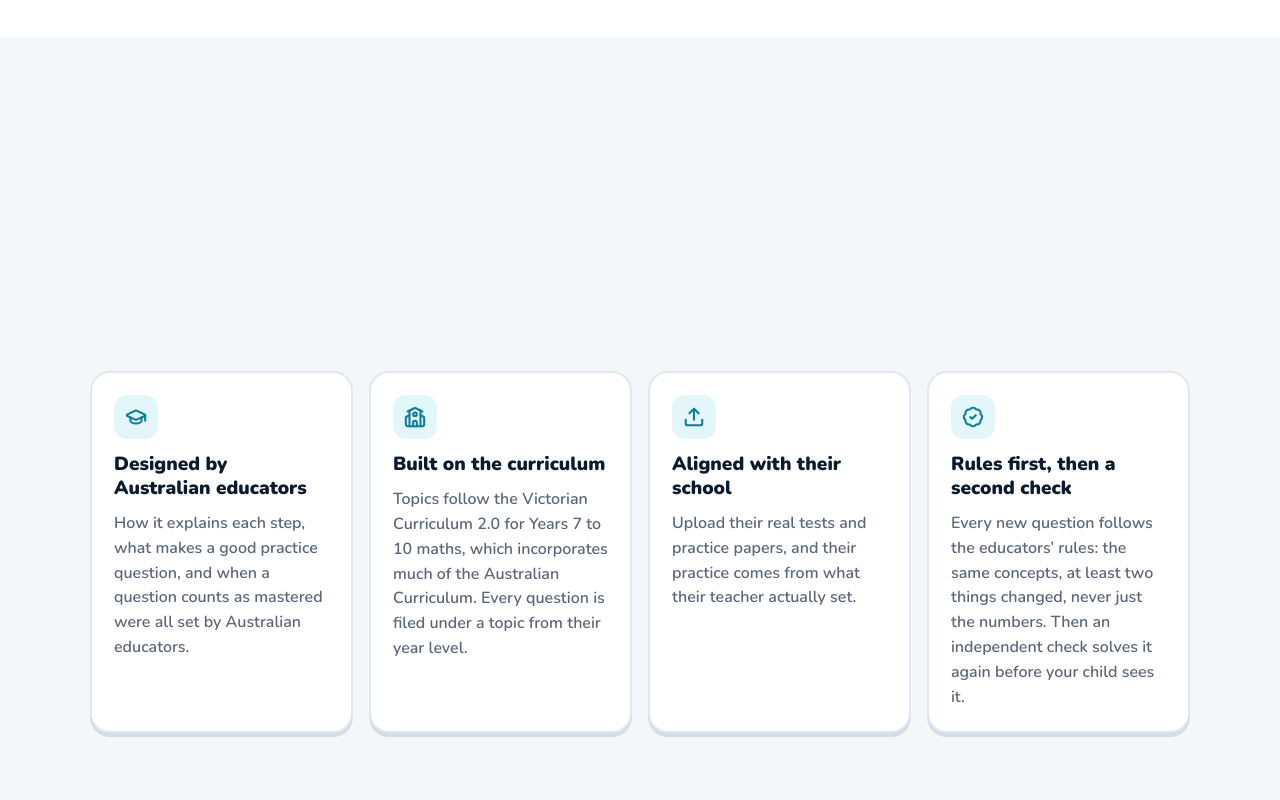
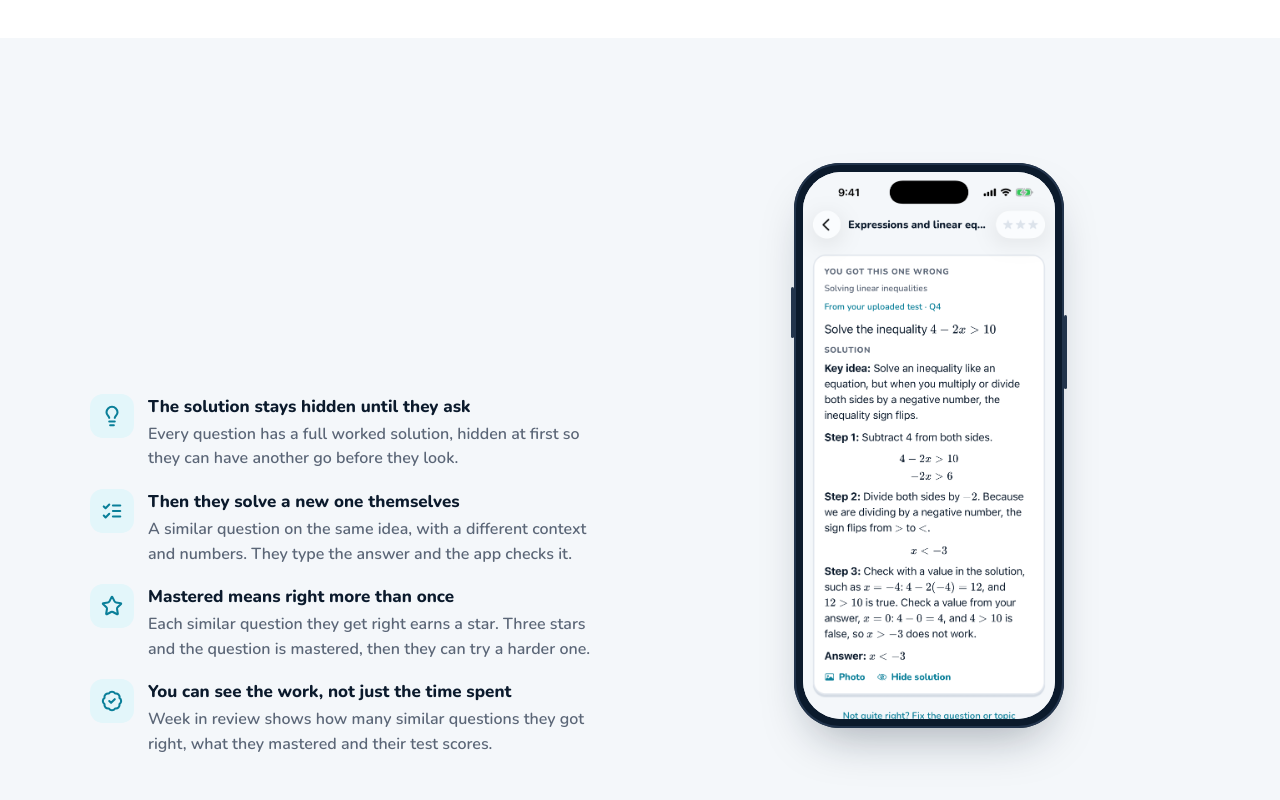
Before and after one commit to Ryan093198/tuterly, a Next.js app: page / in a window 1280 px wide. Shown: the part 3580-4380 px from the top of the page. Built offline with nearby package versions, Linux system fonts and the light colour scheme; no server answers.

Commit message:
Home: "Does it just give them the answers?" section and FAQ
Co-Authored-By: Claude Opus 5.5 <noreply@anthropic.com>
Claude-Session: https://claude.ai/code/session_016dGSMUeKQb7cRYXGQ9RUDU

```diff
--- a/components/study/StudyLanding.jsx
+++ b/components/study/StudyLanding.jsx
@@ -236,6 +236,44 @@ export default function StudyLanding() {
               Got one wrong in a test? <strong>Explain this</strong> gives a short explanation of the one step that went wrong. Questions are sorted into topics like “Expressions and linear equations”, each with a progress ring.
             </p>
           </Reveal>
+        </div>
+      </section>
+
+      {/* 2a. DOES IT JUST GIVE ANSWERS? */}
+      <section className="tb-section" aria-labelledby="answers">
+        <div className="tb-wrap sl-parents">
+          <div>
+            <Reveal>
+              <SectionHead
+                id="answers"
+                eyebrow="A fair question"
+                title="Does it just give them the answers?"
+                lead={`No. Seeing how a question is solved is only step one. The marks come from your child doing the next one on their own, and that’s what ${name} is built around.`}
+              />
+            </Reveal>
+            <ul className="sl-points">
+              <Point icon="explain" title="The solution stays hidden until they ask">
+                Every question has a full worked solution, hidden at first so they can have another go before they look.
+              </Point>
+              <Point icon="drill" title="Then they solve a new one themselves">
+                A similar question on the same idea, with a different context and numbers. They type the answer and the app checks it.
+              </Point>
+              <Point icon="star" title="Mastered means right more than once">
+                Each similar question they get right earns a star. Three stars and the question is mastered, then they can try a harder one.
+              </Point>
+              <Point icon="checked" title="You can see the work, not just the time spent">
+                Week in review shows how many similar questions they got right, what they mastered and their test scores.
+              </Point>
+            </ul>
+          </div>
+          <div className="sl-school__phone">
+            <PhoneFrame
+              src={`${S}/flow-snap/04-solution-shown.png`}
+              alt="A worked solution in Tuterly: the key idea, three steps and the answer, opened after the student chose to see it"
+              width={270}
+              sizes="(max-width: 899px) 62vw, 270px"
+            />
+          </div>
         </div>
       </section>
 
```
Also changed, not shown: lib/study-faqs.js.
